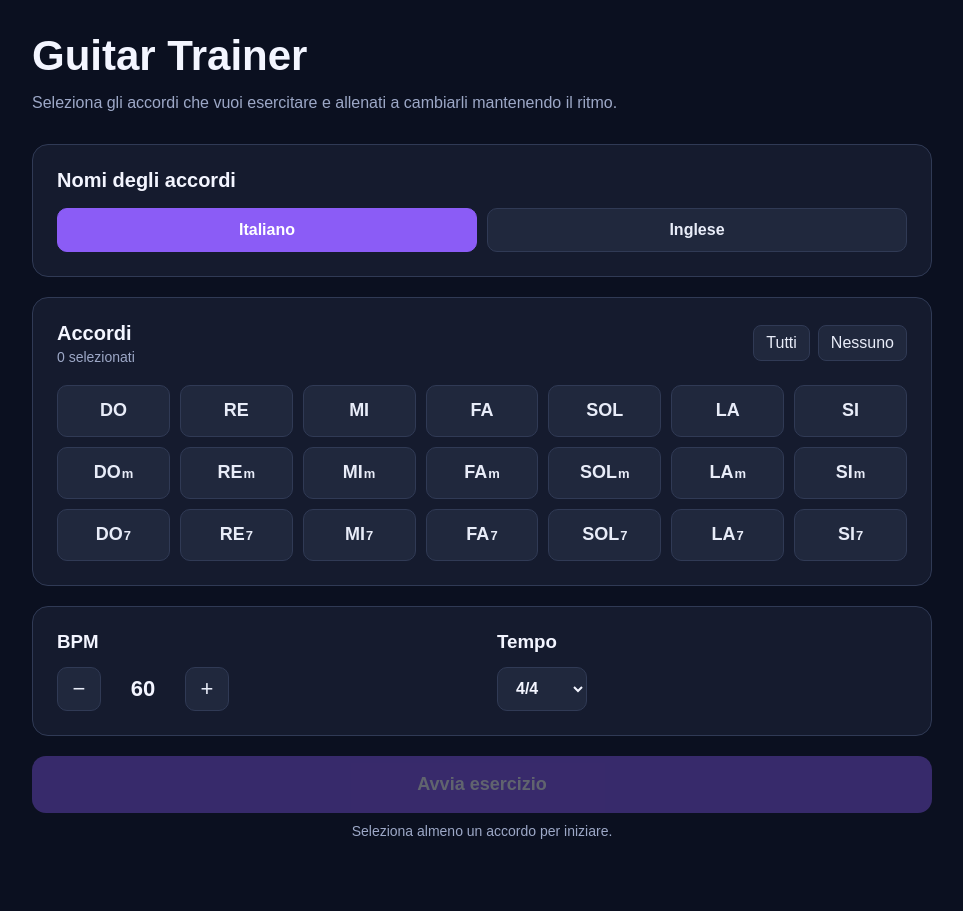
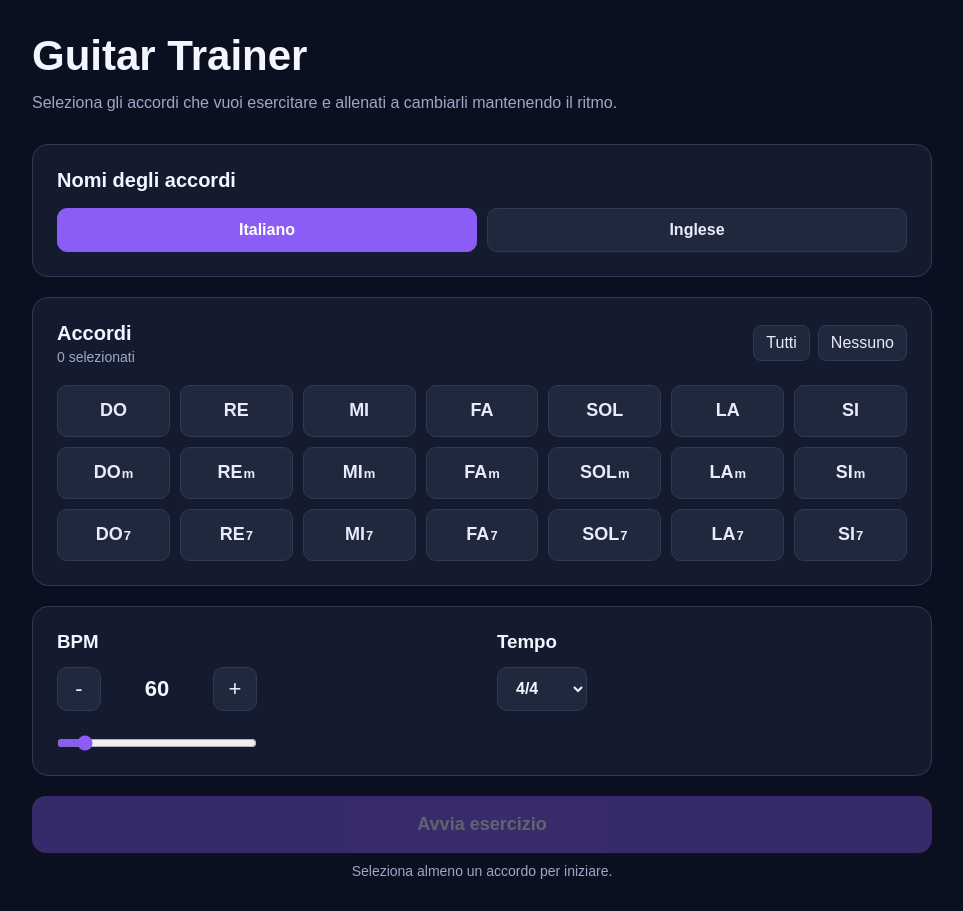
Before and after one commit to LorenzoTeotino/guitar-trainer, a Next.js app: page / in a window 1280 px wide. Shown: the whole page, without its empty margins (158-1121 px from the left). Before the commit the page ends 871 px from the top, so only its background shows below. Built offline with nearby package versions, Linux system fonts and the light colour scheme.

Commit message:
ho messo lo slice per i bpm inserito i tempi e ora funziona benissimo

```diff
--- a/src/app/globals.css
+++ b/src/app/globals.css
@@ -192,32 +192,55 @@ button:not(:disabled) {
   color: #f3f5ff;
 }
 
+.controllo-bpm {
+  width: 200px;
+}
+
 .pulsante-contatore {
+  width: 100%;
+
   display: flex;
   align-items: center;
-  gap: 12px;
+  justify-content: space-between;
 }
 
 .pulsante-contatore button {
   width: 44px;
   height: 44px;
+
   border: 1px solid #303a55;
   background: #20283d;
   color: #e8ecf8;
+
   border-radius: 10px;
+
   font-size: 22px;
+
   transition: background 0.15s ease;
 }
 
-.pulsante-contatore button:hover {
+.pulsante-contatore button:hover:not(:disabled) {
   background: #29324a;
 }
 
 .pulsante-contatore strong {
   min-width: 60px;
+
   text-align: center;
+
   font-size: 22px;
+
   color: #f3f5ff;
+}
+
+.slider-bpm {
+  display: block;
+  width: 100%;
+
+  margin-top: 24px;
+
+  accent-color: #8b5cf6;
+  cursor: pointer;
 }
 
 .selettore-tempo {
@@ -285,7 +308,7 @@ button:not(:disabled) {
 
 .schermata-esercizio {
   width: 100%;
-  max-width: 800px;
+  max-width: 920px;
   min-height: calc(100vh - 64px);
   margin: 0 auto;
 
@@ -344,7 +367,7 @@ button:not(:disabled) {
 .indicatore-tempo {
   display: flex;
   justify-content: center;
-  flex-wrap: wrap;
+  flex-wrap: nowrap;
   gap: 14px;
   margin-bottom: 60px;
 }
@@ -382,11 +405,9 @@ button:not(:disabled) {
 
 .pre-conteggio-semplice {
   width: 100%;
-
   display: flex;
   align-items: center;
   justify-content: center;
-
   margin-bottom: 80px;
 }
 
@@ -456,6 +477,7 @@ button:not(:disabled) {
   }
 
   .indicatore-tempo {
+    flex-wrap: wrap;
     margin-bottom: 45px;
   }
 
--- a/src/app/page.tsx
+++ b/src/app/page.tsx
@@ -172,14 +172,13 @@ export default function PaginaPrincipale() {
               bpm={bpm}
               tempoMusicale={tempoMusicale}
               diminuisciBpm={() =>
-                  setBpm((valore) => valore - 1)
+                  setBpm((valore) => Math.max(30, valore - 1))
               }
               aumentaBpm={() =>
-                  setBpm((valore) => valore + 1)
+                  setBpm((valore) => Math.min(300, valore + 1))
               }
-              alCambioTempoMusicale={
-                setTempoMusicale
-              }
+              alCambioBpm={setBpm}
+              alCambioTempoMusicale={setTempoMusicale}
           />
 
           <button
--- a/src/componenti/comune/PulsanteContatore.tsx
+++ b/src/componenti/comune/PulsanteContatore.tsx
@@ -1,25 +1,53 @@
 interface ProprietaPulsanteContatore {
     valore: number;
+    valoreMinimo: number;
+    valoreMassimo: number;
     diminuisci: () => void;
     aumenta: () => void;
+    alCambioValore: (valore: number) => void;
 }
 
 export default function PulsanteContatore({
                                               valore,
+                                              valoreMinimo,
+                                              valoreMassimo,
                                               diminuisci,
                                               aumenta,
+                                              alCambioValore,
                                           }: ProprietaPulsanteContatore) {
     return (
-        <div className="pulsante-contatore">
-            <button type="button" onClick={diminuisci}>
-                −
-            </button>
+        <div className="controllo-bpm">
+            <div className="pulsante-contatore">
+                <button
+                    type="button"
+                    onClick={diminuisci}
+                    disabled={valore <= valoreMinimo}
+                >
+                    -
+                </button>
 
-            <strong>{valore}</strong>
+                <strong>{valore}</strong>
 
-            <button type="button" onClick={aumenta}>
-                +
-            </button>
+                <button
+                    type="button"
+                    onClick={aumenta}
+                    disabled={valore >= valoreMassimo}
+                >
+                    +
+                </button>
+            </div>
+
+            <input
+                type="range"
+                className="slider-bpm"
+                min={valoreMinimo}
+                max={valoreMassimo}
+                step={1}
+                value={valore}
+                onChange={(evento) =>
+                    alCambioValore(Number(evento.target.value))
+                }
+            />
         </div>
     );
 }
--- a/src/componenti/esercizio/ConfigurazioneEsercizio.tsx
+++ b/src/componenti/esercizio/ConfigurazioneEsercizio.tsx
@@ -5,8 +5,11 @@ import { TEMPI_DISPONIBILI } from "@/dati/tempi/tempiDisponibili";
 interface ProprietaConfigurazioneEsercizio {
     bpm: number;
     tempoMusicale: TempoMusicale;
+
     diminuisciBpm: () => void;
     aumentaBpm: () => void;
+    alCambioBpm: (bpm: number) => void;
+
     alCambioTempoMusicale: (tempo: TempoMusicale) => void;
 }
 
@@ -15,6 +18,7 @@ export default function ConfigurazioneEsercizio({
                                                     tempoMusicale,
                                                     diminuisciBpm,
                                                     aumentaBpm,
+                                                    alCambioBpm,
                                                     alCambioTempoMusicale,
                                                 }: ProprietaConfigurazioneEsercizio) {
     const cambiaTempoMusicale = (
@@ -37,8 +41,11 @@ export default function ConfigurazioneEsercizio({
 
                     <PulsanteContatore
                         valore={bpm}
+                        valoreMinimo={30}
+                        valoreMassimo={300}
                         diminuisci={diminuisciBpm}
                         aumenta={aumentaBpm}
+                        alCambioValore={alCambioBpm}
                     />
                 </div>
 
--- a/src/dati/tempi/tempiDisponibili.ts
+++ b/src/dati/tempi/tempiDisponibili.ts
@@ -1,11 +1,11 @@
 import { TempoMusicale } from "@/tipi/TempoMusicale";
 
-export const TEMPO_QUATTRO_QUARTI: TempoMusicale = {
-    id: "4/4",
-    nome: "4/4",
-    numeratore: 4,
+export const TEMPO_DUE_QUARTI: TempoMusicale = {
+    id: "2/4",
+    nome: "2/4",
+    numeratore: 2,
     denominatore: 4,
-    suddivisioniPerBattuta: 4,
+    suddivisioniPerBattuta: 2,
     accenti: [1],
 };
 
@@ -18,6 +18,24 @@ export const TEMPO_TRE_QUARTI: TempoMusicale = {
     accenti: [1],
 };
 
+export const TEMPO_QUATTRO_QUARTI: TempoMusicale = {
+    id: "4/4",
+    nome: "4/4",
+    numeratore: 4,
+    denominatore: 4,
+    suddivisioniPerBattuta: 4,
+    accenti: [1],
+};
+
+export const TEMPO_CINQUE_QUARTI: TempoMusicale = {
+    id: "5/4",
+    nome: "5/4",
+    numeratore: 5,
+    denominatore: 4,
+    suddivisioniPerBattuta: 5,
+    accenti: [1],
+};
+
 export const TEMPO_SEI_OTTAVI: TempoMusicale = {
     id: "6/8",
     nome: "6/8",
@@ -27,8 +45,40 @@ export const TEMPO_SEI_OTTAVI: TempoMusicale = {
     accenti: [1, 4],
 };
 
+export const TEMPO_SETTE_OTTAVI: TempoMusicale = {
+    id: "7/8",
+    nome: "7/8",
+    numeratore: 7,
+    denominatore: 8,
+    suddivisioniPerBattuta: 7,
+    accenti: [1],
+};
+
+export const TEMPO_NOVE_OTTAVI: TempoMusicale = {
+    id: "9/8",
+    nome: "9/8",
+    numeratore: 9,
+    denominatore: 8,
+    suddivisioniPerBattuta: 9,
+    accenti: [1, 4, 7],
+};
+
+export const TEMPO_DODICI_OTTAVI: TempoMusicale = {
+    id: "12/8",
+    nome: "12/8",
+    numeratore: 12,
+    denominatore: 8,
+    suddivisioniPerBattuta: 12,
+    accenti: [1, 4, 7, 10],
+};
+
 export const TEMPI_DISPONIBILI: TempoMusicale[] = [
+    TEMPO_DUE_QUARTI,
+    TEMPO_TRE_QUARTI,
     TEMPO_QUATTRO_QUARTI,
-    TEMPO_TRE_QUARTI,
+    TEMPO_CINQUE_QUARTI,
     TEMPO_SEI_OTTAVI,
+    TEMPO_SETTE_OTTAVI,
+    TEMPO_NOVE_OTTAVI,
+    TEMPO_DODICI_OTTAVI,
 ];
```
Also changed, not shown: src/tipi/TempoMusicale.ts (+7 -2 lines).
